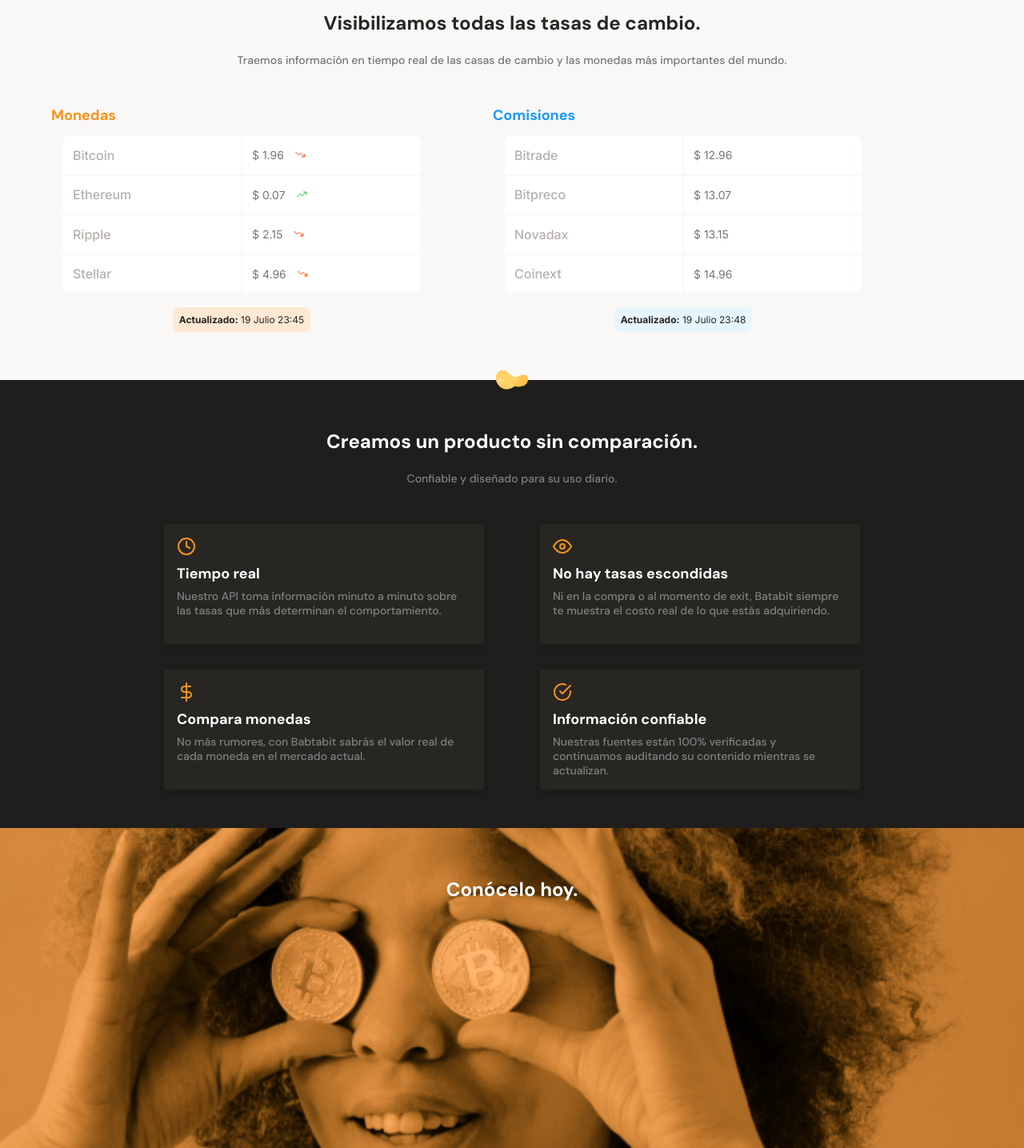
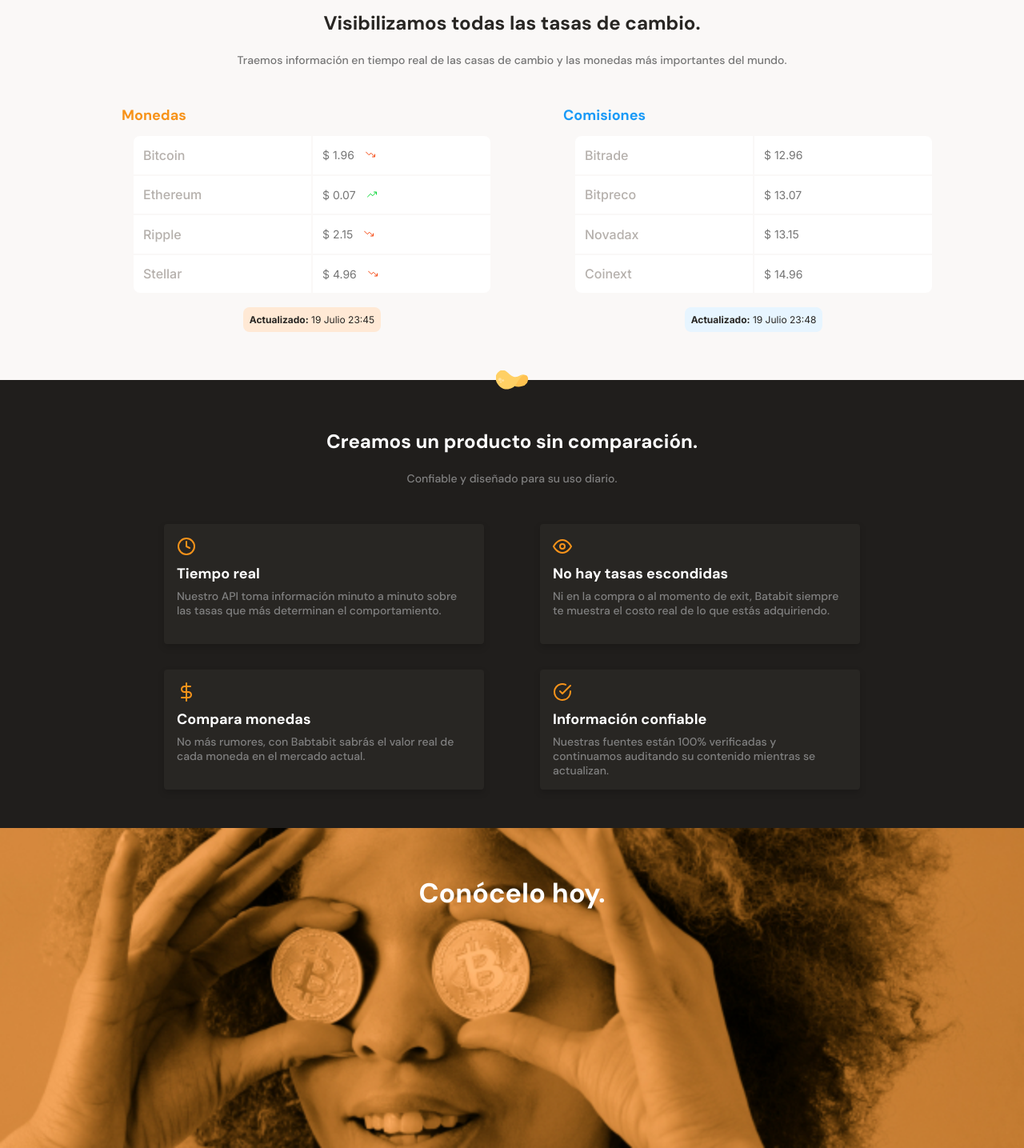
Before and after one commit to JSebas98/batatabit, a plain HTML site: page index.html in a window 1280 px wide. Shown: the part 620-2055 px from the top of the page at 80% size. Drawn offline with Linux system fonts and the light colour scheme.

Commit message:
Add fixes for full desktop view

```diff
--- a/css/styles.css
+++ b/css/styles.css
@@ -157,7 +157,7 @@ main {
 }
 .main-tables-container {
   display: flex;
-  overflow-x: scroll;
+  overflow-x: auto;
   overscroll-behavior-x: contain;
   scroll-snap-type: x proximity;
 }
@@ -427,7 +427,7 @@ main {
 
   height: 288px;
 
-  overflow-x: scroll;
+  overflow-x: auto;
   overscroll-behavior-x: contain;
   scroll-snap-type: x proximity;
 }
--- a/css/tablet.css
+++ b/css/tablet.css
@@ -1,3 +1,6 @@
+.main-tables-container {
+  justify-content: center;
+}
 .main-features-container .main-cards-container {
   display: flex;
   flex-wrap: wrap;
@@ -5,6 +8,12 @@
   margin: 0 auto;
   width: 940px;
 }
+.bitcoin-img-container h2 {
+  font-size: 3.4rem;
+  font-weight: 700;
+  line-height: 3.6rem;
+  text-align: center;
+}
 .main-plans-container .plans-cards-slider {
   justify-content: center;
 }
```
